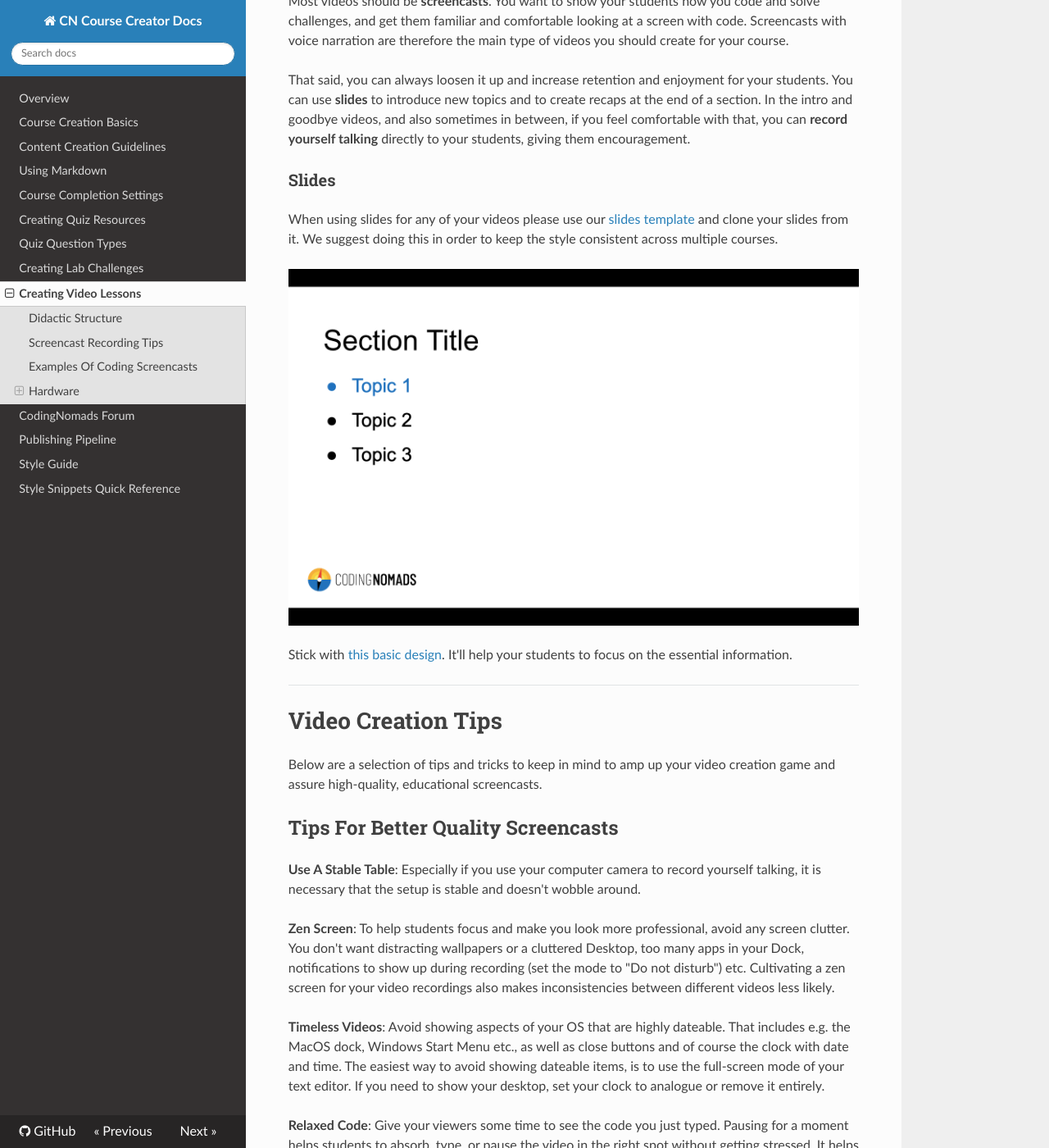
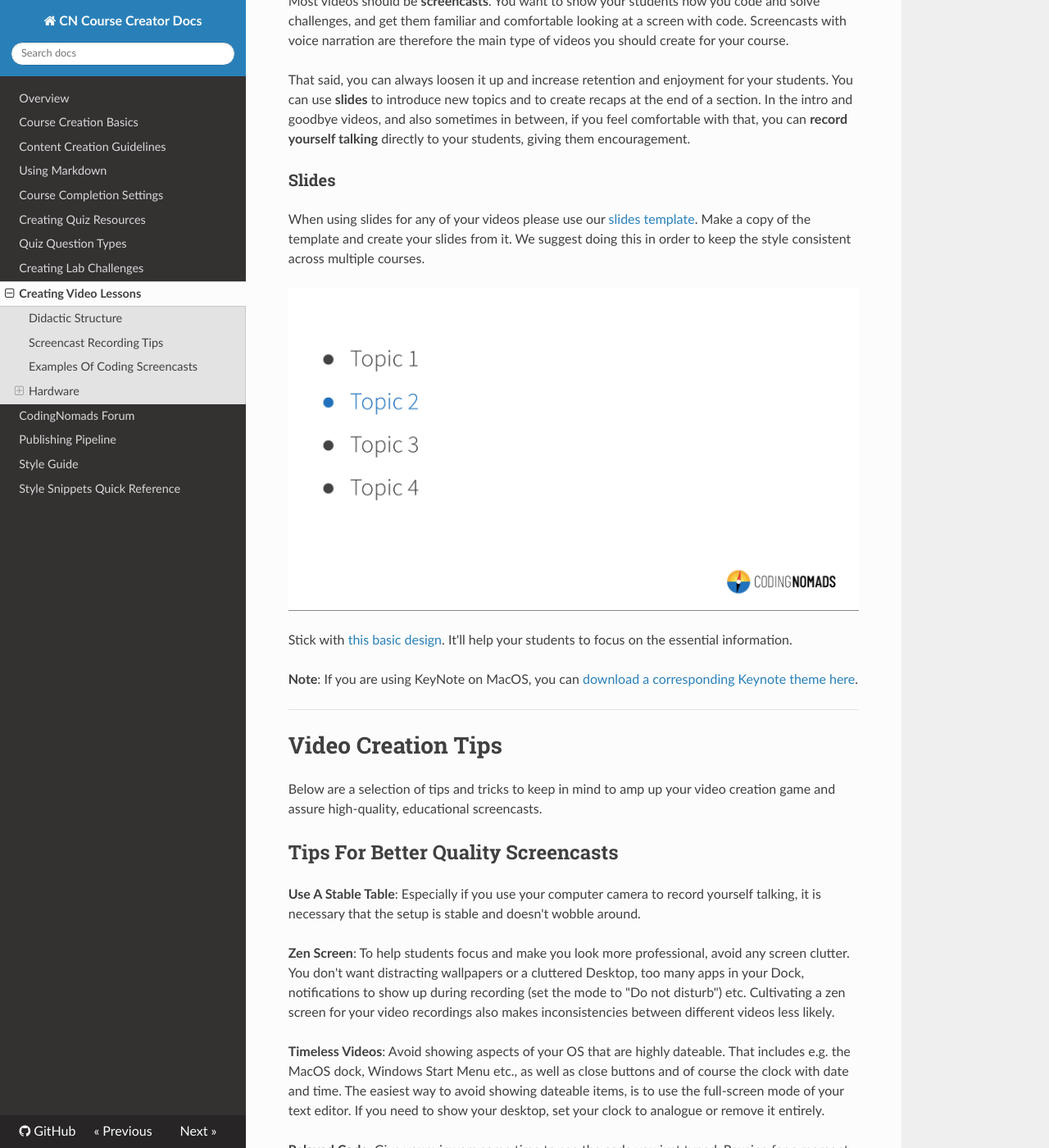
Before and after one commit to iansedano/creator-docs, an MkDocs documentation site: the page built from docs/07-creating-videos.md, in a window 1280 px wide and 1400 px high, scrolled down 5416 px. Shown: the whole window at 82% size. Built offline with MkDocs 1.6.1, drawn with Linux system fonts in a browser that asks for light colours; nearby versions of some CDN libraries.

Commit message:
Update slide info and links

```diff
--- a/docs/07-creating-videos.md
+++ b/docs/07-creating-videos.md
@@ -134,11 +134,13 @@ That said, you can always loosen it up and increase retention and enjoyment for
 
 ### Slides
 
-When using slides for any of your videos please use our [slides template](https://docs.google.com/presentation/d/1TDzErFmyVnDkRoyWrotm8rE3Yy-yikzUFmeV0mCD4Dk/edit?usp=sharing) and clone your slides from it. We suggest doing this in order to keep the style consistent across multiple courses.
+When using slides for any of your videos please use our [slides template](https://docs.google.com/presentation/d/15HOG5TyGKWfvP4ZcouKAb3CYhMWqdhLa75Np59jh7Iw/edit?usp=sharing). Make a copy of the template and create your slides from it. We suggest doing this in order to keep the style consistent across multiple courses.
 
-![Slide Example Screenshot](imgs/slide-section.png)
+![Slide Example Screenshot](imgs/slide_example.png)
 
-Stick with [this basic design](https://docs.google.com/presentation/d/1TDzErFmyVnDkRoyWrotm8rE3Yy-yikzUFmeV0mCD4Dk/edit?usp=sharing). It'll help your students to focus on the essential information.
+Stick with [this basic design](https://docs.google.com/presentation/d/15HOG5TyGKWfvP4ZcouKAb3CYhMWqdhLa75Np59jh7Iw/edit?usp=sharing). It'll help your students to focus on the essential information.
+
+**Note**: If you are using KeyNote on MacOS, you can [download a corresponding Keynote theme here](https://drive.google.com/drive/u/0/folders/1m6jfPz803rZMDp1vLDKQz72nCLzek_UA).
 
 ---
 
```
Also changed, not shown: docs/imgs/slide_example.png (added).
